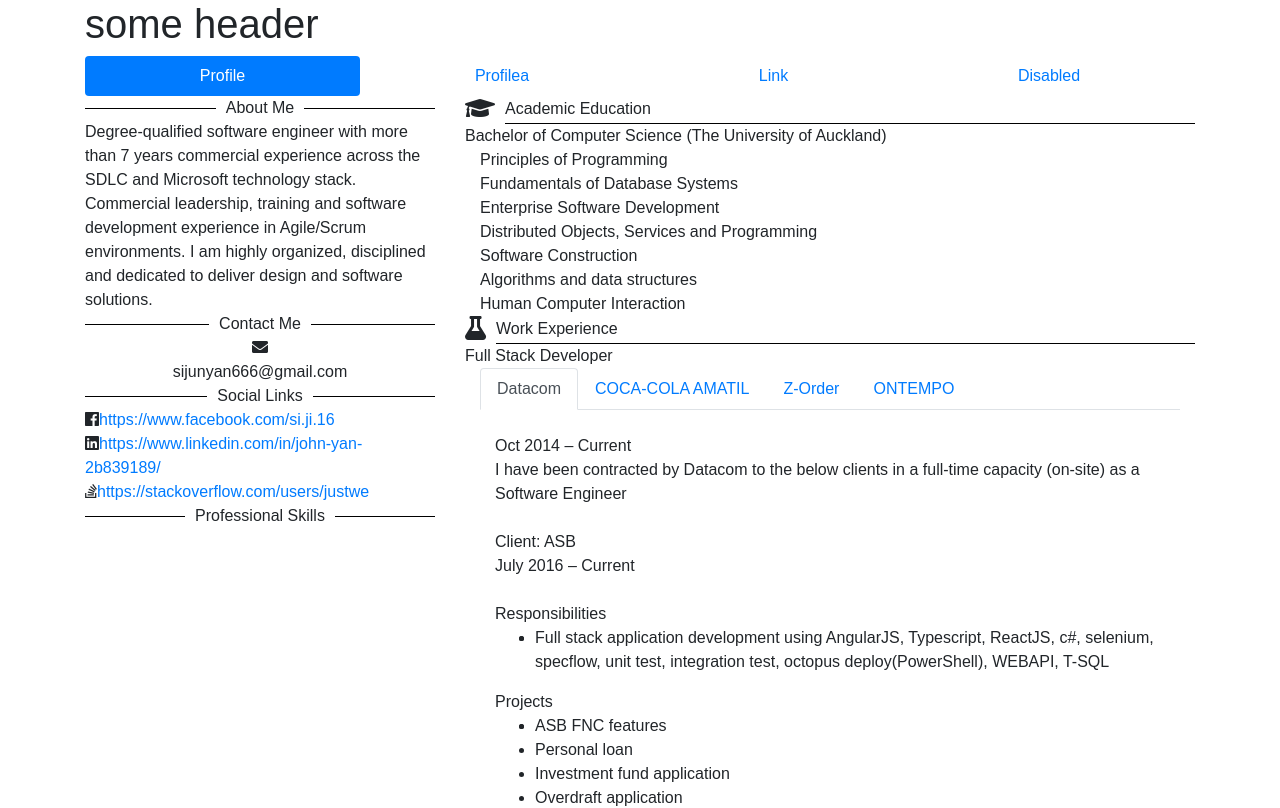
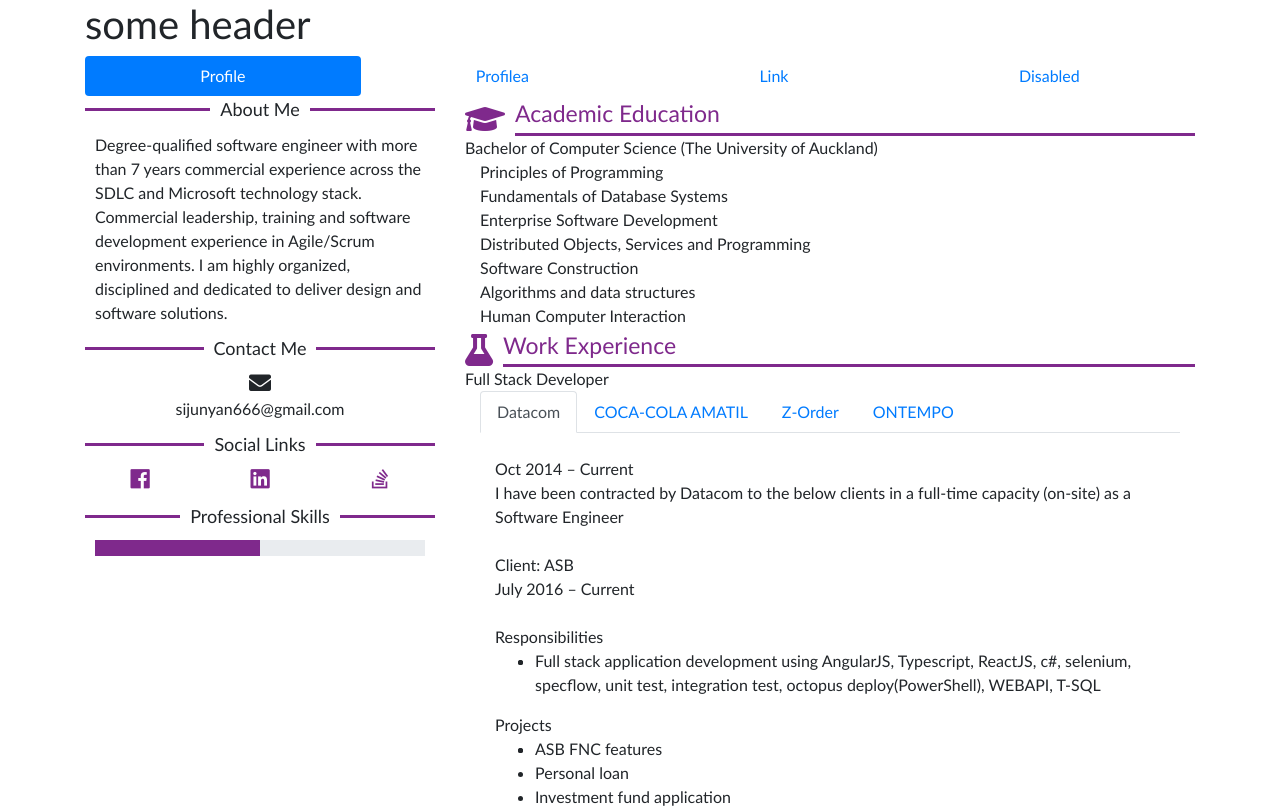
Before and after one commit to johnyan094/profile-react, a React (Create React App) app: page / in a window 1280 px wide. Shown: the top 808 px of the page. Built offline with nearby package versions, Linux system fonts and the light colour scheme.

Commit message:
apply theme

```diff
--- a/src/App.css
+++ b/src/App.css
@@ -1,4 +1,7 @@
 @import url(./components/page/profile/profile.css);
+body {
+  font-family: Calibri,"Helvetica Neue","Segoe UI",Helvetica,Arial,sans-serif !important; }
+
 .App {
   text-align: center; }
 
@@ -30,12 +33,13 @@ New stuff
 .section-body div.header {
   text-align: center;
   display: flex;
-  flex-direction: row; }
+  flex-direction: row;
+  font-size: 18px; }
 
 .section-body div.header:before, .section-body div.header:after {
   content: "";
   flex: 1 1;
-  border-bottom: 1px solid #000;
+  border-bottom: 3px solid #7f298c;
   margin: auto; }
 
 .section-body div.header span {
@@ -46,11 +50,21 @@ New stuff
   /* establish flex container */
   align-items: center; }
 
+.section-main-body .left {
+  font-size: 32px;
+  color: #7f298c;
+  margin-top: 6px; }
+
 .section-main-body .right {
-  border-bottom: 1px solid black;
+  border-bottom: 3px solid #7f298c;
   padding-bottom: 2px;
   width: 100%;
-  margin-left: 10px; }
+  margin-left: 10px;
+  font-size: 23px;
+  color: #7f298c; }
+
+.section-body .body {
+  padding: 10px; }
 
 .footer {
   right: 0;
@@ -65,3 +79,34 @@ a {
   /* css-3 */
   word-wrap: break-word;
   /* Internet Explorer 5.5+ */ }
+
+.contact-me i {
+  font-size: 22px; }
+
+.social-link {
+  text-align: center; }
+  .social-link i {
+    font-size: 22px;
+    color: #7f298c;
+    webkit-transition: font-size 1s;
+    -moz-transition: font-size 1s;
+    -o-transition: font-size 1s;
+    transition: font-size 1s; }
+    .social-link i:hover {
+      font-size: 44px; }
+
+.test {
+  display: flex;
+  height: 1rem;
+  background-color: #e9ecef; }
+  .test .tt {
+    display: flex;
+    -webkit-box-orient: vertical;
+    -webkit-box-direction: normal;
+    -ms-flex-direction: column;
+    flex-direction: column;
+    -webkit-box-pack: center;
+    -ms-flex-pack: center;
+    justify-content: center;
+    background-color: #7f298c;
+    width: 50%; }
--- a/src/App.scss
+++ b/src/App.scss
@@ -1,4 +1,13 @@
 @import './components/page/profile/profile.css';
+
+$line-color: #7f298c; //line color
+$line-style: 3px solid $line-color; //line style
+
+$side-bar-icon-size:22px; //side bar icon size
+
+body {
+  font-family: Calibri,"Helvetica Neue","Segoe UI",Helvetica,Arial,sans-serif !important
+}
 
 .App {
   text-align: center;
@@ -38,12 +47,13 @@ New stuff
   text-align: center;
   display: flex;
   flex-direction: row;
+  font-size: 18px;
 }
 
 .section-body div.header:before, .section-body div.header:after{
   content: "";
   flex: 1 1;
-  border-bottom: 1px solid #000;
+  border-bottom: $line-style;
   margin: auto;
 }
 
@@ -57,11 +67,26 @@ New stuff
   align-items: center;
 }
 
-.section-main-body .right {
-  border-bottom: 1px solid black;
-  padding-bottom: 2px;
-  width: 100%;
-  margin-left: 10px;
+.section-main-body {
+  .left {
+    font-size: 32px;
+    color: $line-color;
+    margin-top: 6px;
+  }
+  .right {
+    border-bottom: $line-style;
+    padding-bottom: 2px;
+    width: 100%;
+    margin-left: 10px;
+    font-size: 23px;
+    color: $line-color;
+  }
+}
+
+.section-body {
+  .body {
+    padding: 10px;
+  }
 }
 
 .footer {
@@ -77,3 +102,44 @@ a {
     white-space: pre-wrap; /* css-3 */
     word-wrap: break-word; /* Internet Explorer 5.5+ */
 }
+
+.contact-me {
+  i {
+    font-size: $side-bar-icon-size;
+  }
+}
+
+.social-link {
+  text-align: center;
+  i {
+    font-size: $side-bar-icon-size;
+    color: $line-color;
+    webkit-transition: font-size 1s;
+    -moz-transition:  font-size 1s;
+    -o-transition: font-size 1s;
+    transition:  font-size 1s;
+
+    &:hover {
+      font-size: 44px;
+    }
+  }
+}
+
+.test {
+  display: flex;
+  height: 1rem;
+  background-color: #e9ecef;
+
+  .tt {
+    display: flex;
+    -webkit-box-orient: vertical;
+    -webkit-box-direction: normal;
+    -ms-flex-direction: column;
+    flex-direction: column;
+    -webkit-box-pack: center;
+    -ms-flex-pack: center;
+    justify-content: center;
+    background-color: #7f298c;
+    width: 50%;
+  }
+}
--- a/src/components/page/profile-page.tsx
+++ b/src/components/page/profile-page.tsx
@@ -34,7 +34,11 @@ export class ProfileSideBar extends React.Component {
             <SocialLink />
           </SectionSide>
 
-          <SectionSide name='Professional Skills' />
+          <SectionSide name='Professional Skills'>
+            <div className='test'>
+              <div className='tt' />
+            </div>
+          </SectionSide>
         </div>
       </div>
     );
--- a/src/components/page/profile/socialLink.tsx
+++ b/src/components/page/profile/socialLink.tsx
@@ -4,18 +4,15 @@ export class SocialLink extends React.Component {
 
     public render() {
         return (
-            <div className='social-link'>
-                <div>
-                    <i className="fab fa-facebook" />
-                    <a href='https://www.facebook.com/si.ji.16'>https://www.facebook.com/si.ji.16</a>
+            <div className='social-link row'>
+                <div className='col-4'>
+                    <a target="_blank" href='https://www.facebook.com/si.ji.16'><i className="fab fa-facebook" /></a>
                 </div>
-                <div>
-                    <i className="fab fa-linkedin" />
-                    <a href='https://www.linkedin.com/in/john-yan-2b839189/'>https://www.linkedin.com/in/john-yan-2b839189/</a>
+                <div className='col-4'>
+                    <a target="_blank" href='https://www.linkedin.com/in/john-yan-2b839189/'><i className="fab fa-linkedin" /></a>
                 </div>
-                <div>
-                    <i className="fab fa-stack-overflow" />
-                    <a href='https://stackoverflow.com/users/3188910/justwe?tab=profile'>https://stackoverflow.com/users/justwe</a>
+                <div className='col-4'>
+                    <a target="_blank" href='https://stackoverflow.com/users/3188910/justwe?tab=profile'><i className="fab fa-stack-overflow" /></a>
                 </div>
             </div>
         );
--- a/src/components/section/section-Body.tsx
+++ b/src/components/section/section-Body.tsx
@@ -56,7 +56,7 @@ export class SectionMainBody extends React.Component<ISectionMainBodyProps> {
     return (
       <div className='section-main-body'>
         <div className='header'>
-          <div className='left'><i className={icon} style={{ fontSize: '24px' }} /></div>
+          <i className={`left ${icon}`} />
           <div className='right'>{this.props.name}</div>
         </div>
         <div className='body'>
```
